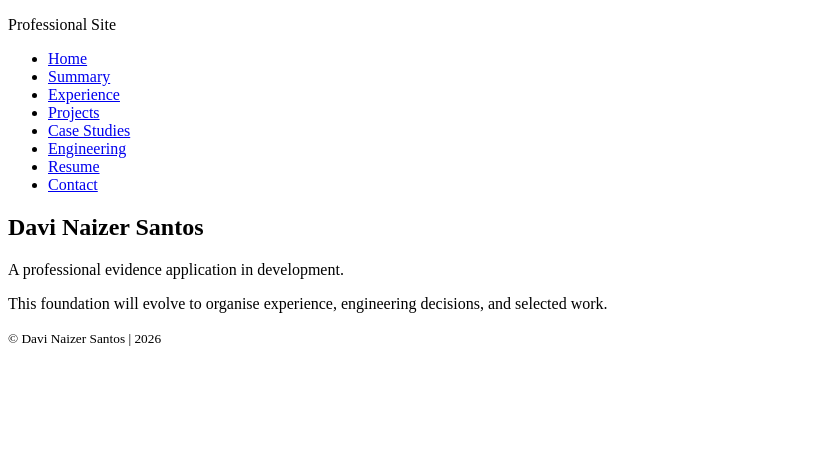
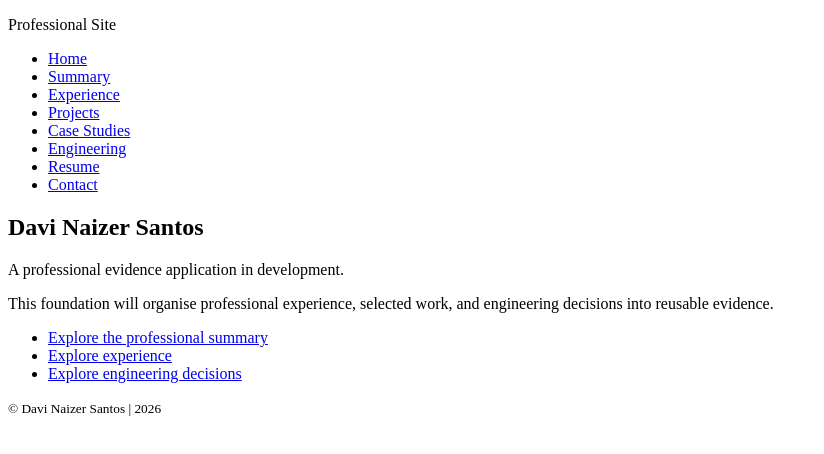
Before and after one commit to davinaizer/professional-site, a React (Vite) app: page / in a window 1280 px wide. Shown: the top 454 px of the page, without its empty margins (0-824 px from the left). Built offline with nearby package versions, Linux system fonts and the light colour scheme.

Commit message:
feat: improve foundation content and navigation
- add concise purpose copy to MVP route pages
- add Home discovery links and reusable route path constants
- update navigation and not-found links to use route constants
- record task completion and refresh the project handoff

```diff
--- a/src/app/router.tsx
+++ b/src/app/router.tsx
@@ -9,19 +9,20 @@ import ProfessionalSummaryPage from "../pages/ProfessionalSummaryPage.tsx";
 import ProjectsPage from "../pages/ProjectsPage.tsx";
 import ResumePage from "../pages/ResumePage.tsx";
 import App from "./App.tsx";
+import { routes } from "./routes.ts";
 
 export default createBrowserRouter([
 	{
 		Component: App,
 		children: [
-			{ index: true, Component: HomePage },
-			{ path: "/summary", Component: ProfessionalSummaryPage },
-			{ path: "/experience", Component: ExperiencePage },
-			{ path: "/projects", Component: ProjectsPage },
-			{ path: "/case-studies", Component: CaseStudiesPage },
-			{ path: "/engineering", Component: EngineeringPage },
-			{ path: "/resume", Component: ResumePage },
-			{ path: "/contact", Component: ContactPage },
+			{ path: routes.home, Component: HomePage, index: true },
+			{ path: routes.summary, Component: ProfessionalSummaryPage },
+			{ path: routes.experience, Component: ExperiencePage },
+			{ path: routes.projects, Component: ProjectsPage },
+			{ path: routes.caseStudies, Component: CaseStudiesPage },
+			{ path: routes.engineering, Component: EngineeringPage },
+			{ path: routes.resume, Component: ResumePage },
+			{ path: routes.contact, Component: ContactPage },
 			{ path: "*", Component: NotFoundPage },
 		],
 	},
--- /dev/null
+++ b/src/app/routes.ts
@@ -0,0 +1,13 @@
+// src/app/routes.ts
+export const routes = {
+	home: "/",
+	summary: "/summary",
+	experience: "/experience",
+	projects: "/projects",
+	caseStudies: "/case-studies",
+	engineering: "/engineering",
+	resume: "/resume",
+	contact: "/contact",
+} as const satisfies Record<string, `/${string}`>;
+
+export type AppRoute = (typeof routes)[keyof typeof routes];
--- a/src/components/PrimaryNavigation.tsx
+++ b/src/components/PrimaryNavigation.tsx
@@ -1,32 +1,33 @@
 import { NavLink } from "react-router";
+import { routes } from "../app/routes";
 
 function PrimaryNavigation() {
 	return (
 		<nav>
 			<ul>
 				<li>
-					<NavLink to="/">Home</NavLink>
+					<NavLink to={routes.home}>Home</NavLink>
 				</li>
 				<li>
-					<NavLink to="/summary">Summary</NavLink>
+					<NavLink to={routes.summary}>Summary</NavLink>
 				</li>
 				<li>
-					<NavLink to="/experience">Experience</NavLink>
+					<NavLink to={routes.experience}>Experience</NavLink>
 				</li>
 				<li>
-					<NavLink to="/projects">Projects</NavLink>
+					<NavLink to={routes.projects}>Projects</NavLink>
 				</li>
 				<li>
-					<NavLink to="/case-studies">Case Studies</NavLink>
+					<NavLink to={routes.caseStudies}>Case Studies</NavLink>
 				</li>
 				<li>
-					<NavLink to="/engineering">Engineering</NavLink>
+					<NavLink to={routes.engineering}>Engineering</NavLink>
 				</li>
 				<li>
-					<NavLink to="/resume">Resume</NavLink>
+					<NavLink to={routes.resume}>Resume</NavLink>
 				</li>
 				<li>
-					<NavLink to="/contact">Contact</NavLink>
+					<NavLink to={routes.contact}>Contact</NavLink>
 				</li>
 			</ul>
 		</nav>
--- a/src/pages/CaseStudiesPage.tsx
+++ b/src/pages/CaseStudiesPage.tsx
@@ -2,6 +2,10 @@ function CaseStudiesPage() {
 	return (
 		<section>
 			<h1>Case Studies</h1>
+			<p>
+				This area will examine selected work in more depth, including context,
+				decisions, and outcomes.
+			</p>
 		</section>
 	);
 }
--- a/src/pages/ContactPage.tsx
+++ b/src/pages/ContactPage.tsx
@@ -2,6 +2,10 @@ function ContactPage() {
 	return (
 		<section>
 			<h1>Contact</h1>
+			<p>
+				This area will provide appropriate professional contact options when
+				they are ready to publish.
+			</p>
 		</section>
 	);
 }
--- a/src/pages/EngineeringPage.tsx
+++ b/src/pages/EngineeringPage.tsx
@@ -2,6 +2,10 @@ function EngineeringPage() {
 	return (
 		<section>
 			<h1>Engineering</h1>
+			<p>
+				This area will share engineering decisions, implementation
+				considerations, and lessons from building the product.
+			</p>
 		</section>
 	);
 }
--- a/src/pages/ExperiencePage.tsx
+++ b/src/pages/ExperiencePage.tsx
@@ -2,6 +2,10 @@ function ExperiencePage() {
 	return (
 		<section>
 			<h1>Experience</h1>
+			<p>
+				This area will present career history with clear context and accurate
+				contribution boundaries.
+			</p>
 		</section>
 	);
 }
--- a/src/pages/HomePage.tsx
+++ b/src/pages/HomePage.tsx
@@ -1,12 +1,28 @@
+import { Link } from "react-router";
+import { routes } from "../app/routes.ts";
+
 function HomePage() {
 	return (
 		<section>
 			<h1>Davi Naizer Santos</h1>
 			<p>A professional evidence application in development.</p>
 			<p>
-				This foundation will evolve to organise experience, engineering
-				decisions, and selected work.
+				This foundation will organise professional experience, selected work,
+				and engineering decisions into reusable evidence.
 			</p>
+			<nav aria-label="Explore the application">
+				<ul>
+					<li>
+						<Link to={routes.summary}>Explore the professional summary</Link>
+					</li>
+					<li>
+						<Link to={routes.experience}>Explore experience</Link>
+					</li>
+					<li>
+						<Link to={routes.engineering}>Explore engineering decisions</Link>
+					</li>
+				</ul>
+			</nav>
 		</section>
 	);
 }
--- a/src/pages/NotFoundPage.tsx
+++ b/src/pages/NotFoundPage.tsx
@@ -1,11 +1,12 @@
 import { Link } from "react-router";
+import { routes } from "../app/routes";
 
 function NotFoundPage() {
 	return (
 		<section>
 			<h1>Page Not Found</h1>
 			<p>
-				<Link to="/">Click here to go back to the homepage.</Link>
+				<Link to={routes.home}>Click here to go back to the homepage.</Link>
 			</p>
 		</section>
 	);
--- a/src/pages/ProfessionalSummaryPage.tsx
+++ b/src/pages/ProfessionalSummaryPage.tsx
@@ -2,6 +2,10 @@ function ProfessionalSummaryPage() {
 	return (
 		<section>
 			<h1>Professional Summary</h1>
+			<p>
+				This area will provide a concise introduction to professional focus,
+				strengths, and career direction.
+			</p>
 		</section>
 	);
 }
--- a/src/pages/ProjectsPage.tsx
+++ b/src/pages/ProjectsPage.tsx
@@ -2,6 +2,10 @@ function ProjectsPage() {
 	return (
 		<section>
 			<h1>Projects</h1>
+			<p>
+				This area will highlight selected projects that provide focused evidence
+				of product and engineering work.
+			</p>
 		</section>
 	);
 }
--- a/src/pages/ResumePage.tsx
+++ b/src/pages/ResumePage.tsx
@@ -2,6 +2,10 @@ function ResumePage() {
 	return (
 		<section>
 			<h1>Resume</h1>
+			<p>
+				This area will provide access to the current resume as a concise hiring
+				artefact.
+			</p>
 		</section>
 	);
 }
```
Also changed, not shown: 2 other files (tests, documents, lock files or other folders).
